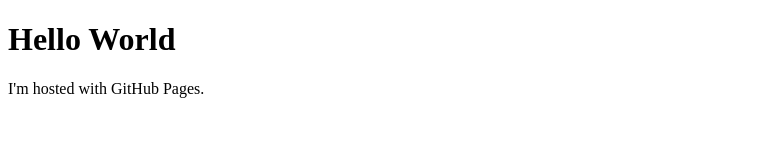
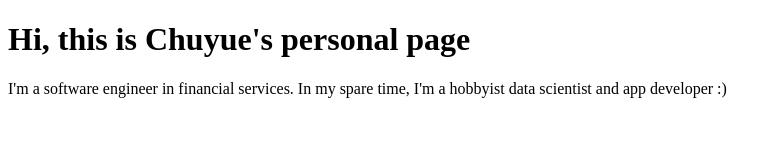
Before and after one commit to cw1201/cw1201.github.io, a plain HTML site: page index.html in a window 1280 px wide. Shown: the whole page, without its empty margins (0-782 px from the left). Drawn offline with Linux system fonts and the light colour scheme.

Commit message:
Update index.html

```diff
--- a/index.html
+++ b/index.html
@@ -1,7 +1,7 @@
 <!DOCTYPE html>
 <html>
 <body>
-<h1>Hello World</h1>
-<p>I'm hosted with GitHub Pages.</p>
+<h1>Hi, this is Chuyue's personal page</h1>
+<p>I'm a software engineer in financial services. In my spare time, I'm a hobbyist data scientist and app developer :)</p>
 </body>
 </html>
```
